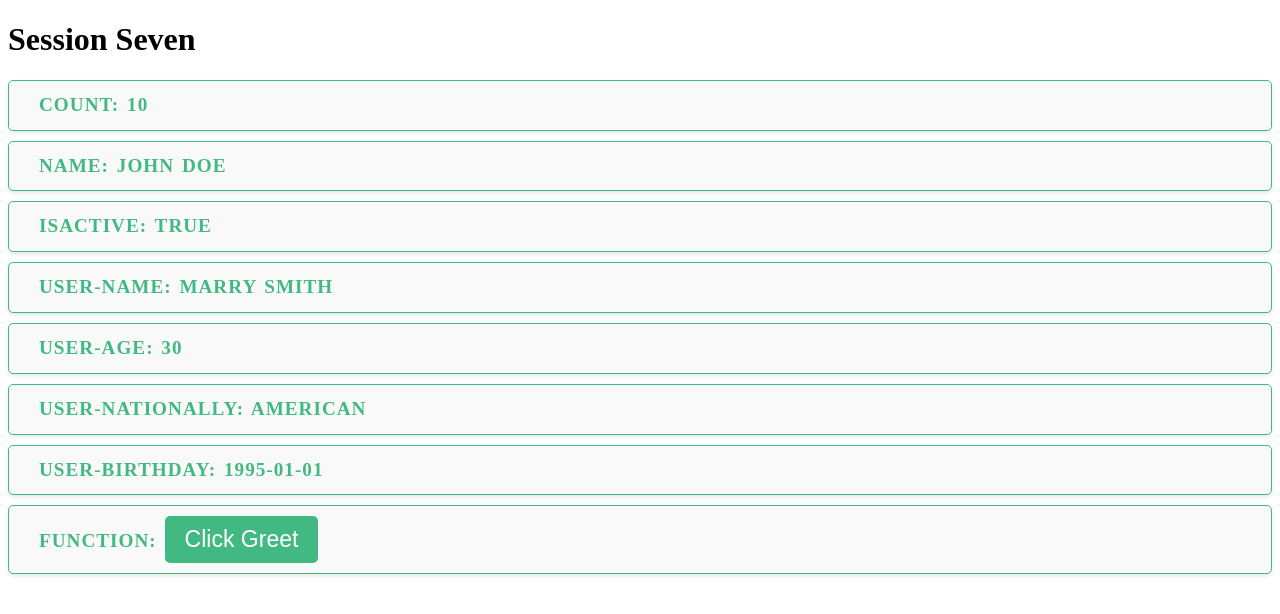
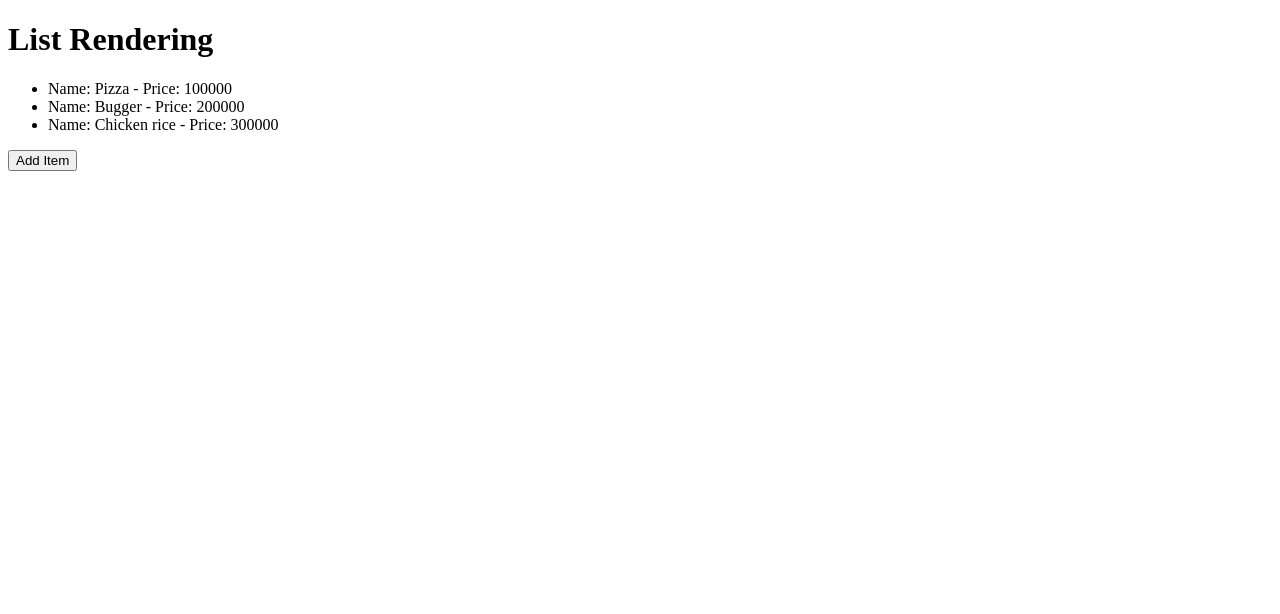
Before and after one commit to HuuThuy3004/Learn-VueJS-Basic, a Vue app: page / in a window 1280 px wide. Shown: the top 614 px of the page. Built offline with nearby package versions, Linux system fonts and the light colour scheme.

Commit message:
session08: list rendering

```diff
--- a/src/App.vue
+++ b/src/App.vue
@@ -5,7 +5,8 @@
 // import ss4Vue from "./sessions/ss4-events/ss4.vue"
 // import ss5Vue from "./sessions/ss5-v-model/ss5.vue"
 // import ss6Vue from "./sessions/ss6-router/ss6.vue"
-import ss7Vue from "./sessions/ss7-props/ss7.vue"
+// import ss7Vue from "./sessions/ss7-props/ss7.vue"
+import ss8Vue from "./sessions/ss8-list-rendering/ss8.vue"
 </script>
 
 <template>
@@ -16,7 +17,8 @@ import ss7Vue from "./sessions/ss7-props/ss7.vue"
     <!-- <ss4Vue /> -->
     <!-- <ss5Vue /> -->
     <!-- <ss6Vue /> -->
-    <ss7Vue />
+    <!-- <ss7Vue /> -->
+    <ss8Vue />
   </div>
 </template>
 
--- /dev/null
+++ b/src/sessions/ss8-list-rendering/ss8.vue
@@ -0,0 +1,27 @@
+<template>
+  <div>
+    <h1>List Rendering</h1>
+    <ul>
+      <li v-for="item in items" :key="item.id">
+        Name: {{ item.name }} - Price: {{ item.price }}
+      </li>
+    </ul>
+    <button @click="addItem">Add Item</button>
+  </div>
+</template>
+
+<script setup>
+import { ref } from 'vue';
+
+defineOptions({
+  name: 'ListRenderingComponent'
+});
+
+let items = ref([
+  { id: 1, name: 'Pizza', price: 100000 },
+  { id: 2, name: 'Bugger', price: 200000 },
+  { id: 3, name: 'Chicken rice', price: 300000 }
+]);
+</script>
+
+<style></style>
```
Also changed, not shown: 1 other file (tests, documents, lock files or other folders).
